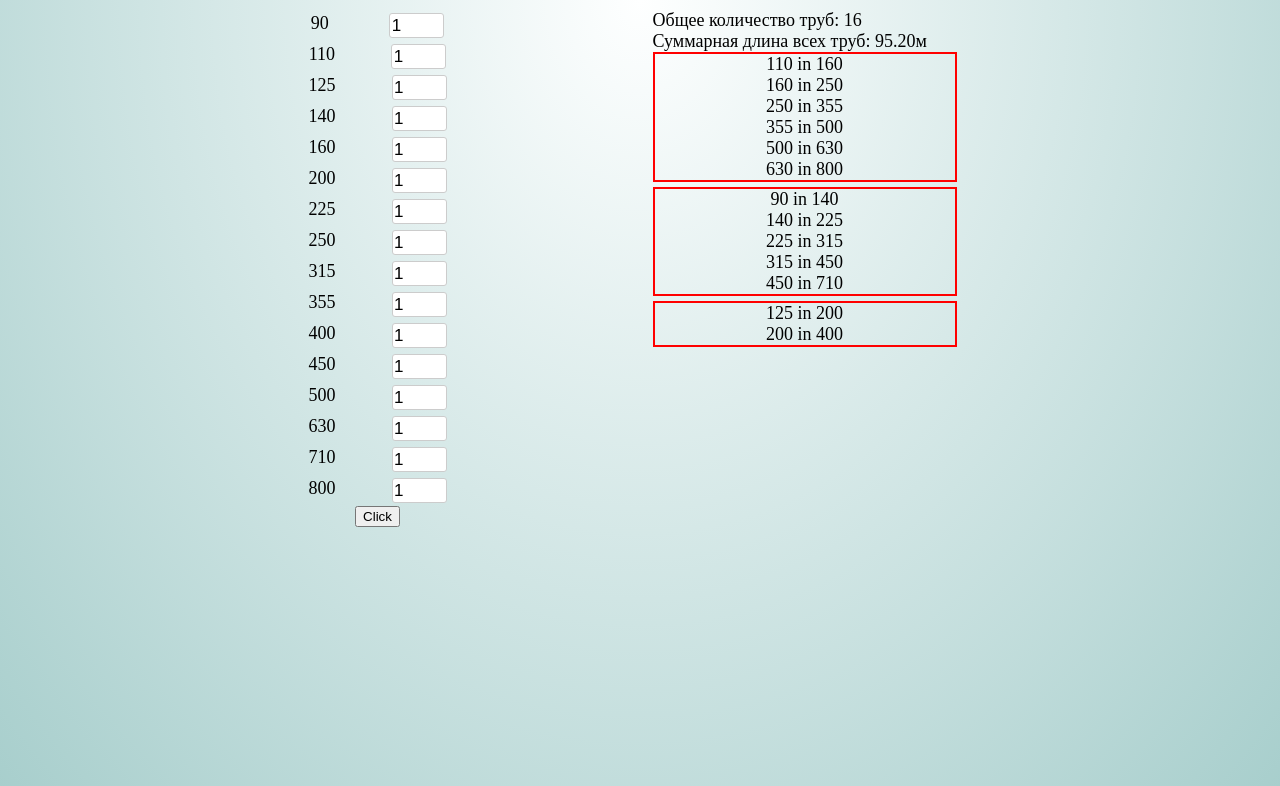
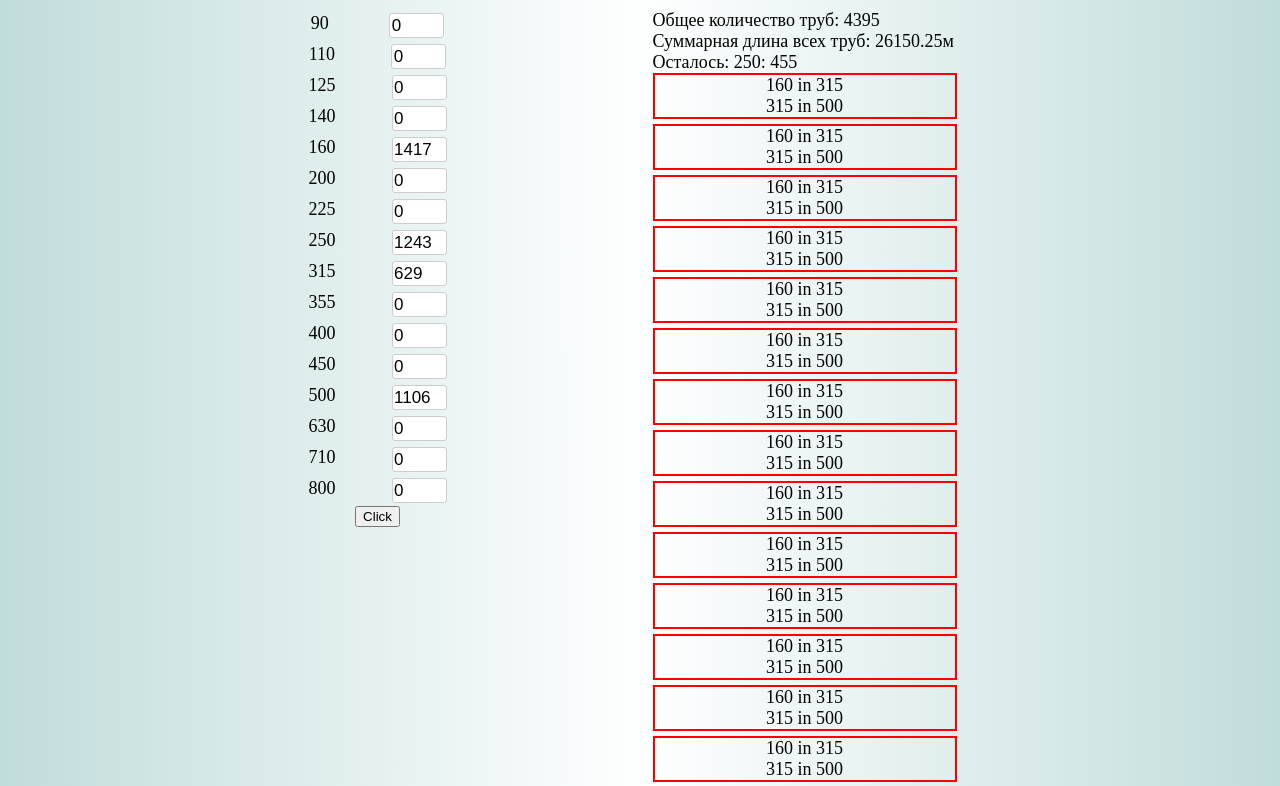
Before and after one commit to DmitryPozdeev/tuberia-deliveryPipes, a plain HTML site: page index.html in a window 1280 px wide. Both pictures are taken after a click on the button "Click". Shown: the top 786 px of the page. Drawn offline with Linux system fonts and the light colour scheme.

Commit message:
scss; вывод кол-ва нетелескопируемых труб

```diff
--- /dev/null
+++ b/css/style.scss
@@ -0,0 +1,72 @@
+$grey: #cccccc;
+html{
+    height: all;
+    background: radial-gradient(at top, #FEFFFF, #A7CECC);
+    /*background: linear-gradient(to top left, powderblue, pink);*/
+    font-size: 18px;
+}
+body {
+    min-height: 100vh;
+    display: flex;
+    padding: 10px;
+    max-width: 900px;
+    margin: 0 auto;
+    background: initial;
+    display: -webkit-flex;
+    -webkit-justify-content: space-around;
+    justify-content: space-around;
+    flex-wrap: wrap;
+}
+#list {
+    li{
+        max-width: 200px;
+        padding: 3px;
+        display: flex;
+        flex-wrap: wrap;
+        justify-content: space-around;
+    }
+    input {
+        position: relative;
+        margin-right: 0;
+        font-size: 17px;
+        max-width: 50px;
+        border-radius: 4px;
+        border: 1px solid $grey;
+        -webkit-border-radius: 3px;
+        -moz-border-radius: 3px;
+        -khtml-border-radius: 3px;
+        background: #ffffff !important;
+        outline: none;
+        color: black;
+        padding: 1.5px;
+    }
+}
+
+
+
+
+
+#inputForm{
+    width: 200px;
+    /* max-width: 200px; */
+}
+#click{
+    margin: 0 auto;
+    display: block;
+}
+
+#output{
+    display: block;
+    width: 350px;
+    right: 5px;
+    top: 0;
+    #outField {
+        ul{
+            margin-bottom: 5px;
+            border: 2px solid red;
+            max-width: 300px;
+            text-align: center;
+
+        }
+    }
+}
--- a/index.html
+++ b/index.html
@@ -2,12 +2,12 @@
 <html lang="en">
 <head>
     <link rel="shortcut icon" href="favicon.ico" type="image/x-icon">
-    <link rel="stylesheet" href="reset.css">
+    <link rel="stylesheet" href="css/reset.css">
     <meta charset="UTF-8">
     <meta name="viewport" content="width=device-width, initial-scale=1.0">
     <meta http-equiv="X-UA-Compatible" content="ie=edge">
     <title>Доставка труб</title>
-    <link rel="stylesheet" href="style.css">
+    <link rel="stylesheet" href="css/style.css">
     <script src="vue.js"></script>
 
 </head>
@@ -41,14 +41,14 @@
     <script src="index.js"></script>
     <script>
 
-        new Vue({
-            el: '#app',
-            data(){
-                return {
-                    open: true
-                }
-            }
-        });
+        // new Vue({
+        //     el: '#app',
+        //     data(){
+        //         return {
+        //             open: true
+        //         }
+        //     }
+        // });
     </script>
 
     <!-- <script src="vuejs.js"></script> -->
--- a/index.js
+++ b/index.js
@@ -10,7 +10,7 @@ console.log(carsNorms.pipeQuantityInLength);
 var innerDiamPN16; //внутренний диаметр
 var maxDiamPN16; //внешний диаметр
 var pipes; //виды труб
-
+var quantityOfLastPipes = [];
 
 function fillPipes() { //заполнение диаметров
 	innerDiamPN16 = {
@@ -51,22 +51,22 @@ function fillPipes() { //заполнение диаметров
 	};
 }
 pipes = { // добавление видов труб и их количества
-	90: 1,
-	110: 1,
-	125: 1,
-	140: 1,
-	160: 1,
-	200: 1,
-	225: 1,
-	250: 1,
-	315: 1,
-	355: 1,
-	400: 1,
-	450: 1,
-	500: 1,
-	630: 1,
-	710: 1,
-	800: 1,
+	90: 0,
+	110: 0,
+	125: 0,
+	140: 0,
+	160: 1417,
+	200: 0,
+	225: 0,
+	250: 1243,
+	315: 629,
+	355: 0,
+	400: 0,
+	450: 0,
+	500: 1106,
+	630: 0,
+	710: 0,
+	800: 0,
 };
 fillPipes();
 var message; //Итоговый текст, выводимый на экран
@@ -116,11 +116,12 @@ function getPipesBalance(array) {
 	}
 	return array = array.reverse();
 }
+
 var oldObjectPipesValues;
 var lastPipe;
 var startPipe;
 var message = [];
-var messageCount = -1;
+var messageCount;
 function pipeArrays(array) {
 	messageCount+=1;
 	oldObjectPipesValues = Object.values(pipes);
@@ -140,6 +141,7 @@ function pipeArrays(array) {
 					if (lastPipe == array[key]) {
 						message[messageCount].push(array[i] + " in " + lastPipe);
 						console.log(array[i] + " in " + lastPipe);
+
 						lastPipe = array[i];
 						break;
 					}
@@ -167,22 +169,27 @@ function pipeArrays(array) {
 
 				pipeArrays(array);
 				console.log(" ");
+
 			}
 		}
 	}
 }
 function quantityOfCars(array, obj, normsObj){
-
+	console.log(`pipeBalance: ${array}; pipes: ${JSON.stringify(obj)}; carsNorms$ ${JSON.stringify(normsObj)}`);
 }
 
 var messageOutPipes;
 function clickMessage() {
 	messageOutPipes = "";
+	messageCount = -1;
+	message = [];
+	quantityOfLastPipes = [];
 	outputAllPipes = [];
 	console.clear();
 
 	var pipeBalance = [];
 	memorize();
+	quantityOfCars(getPipesBalance(pipeBalance), pipes, carsNorms);
 	for (let key in pipes) {
 		if (pipes[key] > 0) {
 			outputAllPipes.push((pipes[key]));
@@ -192,7 +199,11 @@ function clickMessage() {
 	for (let key in pipeBalance) {
 		if (pipes[key] > 0) {}
 	}
-
+	for(pipe in pipes){
+		if (pipes[pipe] > 0){
+			quantityOfLastPipes.push(` ${pipe}: ${pipes[pipe]}`);
+		}
+	}
 	message.forEach(element => {
 		messageOutPipes += '<ul>';
 		element.reverse().forEach(function(item, i) {
@@ -204,7 +215,9 @@ function clickMessage() {
 	outGeneralInfo.innerHTML = `<ul>
 	<li>Общее количество труб:  ${outputAllPipes.reduce(function(a,b){return(a+b)})}</li>
 	<li>Суммарная длина всех труб: ${(outputAllPipes.reduce(function(a,b){return(a+b)})*5.95).toFixed(2)}м</li>
+	<li>Осталось: ${quantityOfLastPipes}</li>
 	</ul>
 	`;
 	out.innerHTML = `${messageOutPipes}`;
+	quantityOfCars(getPipesBalance(pipeBalance), pipes, carsNorms);
 }
```
Also changed, not shown: css/reset.css (renamed from reset.css), css/style.css (added), style.css (deleted), 1 other file.
